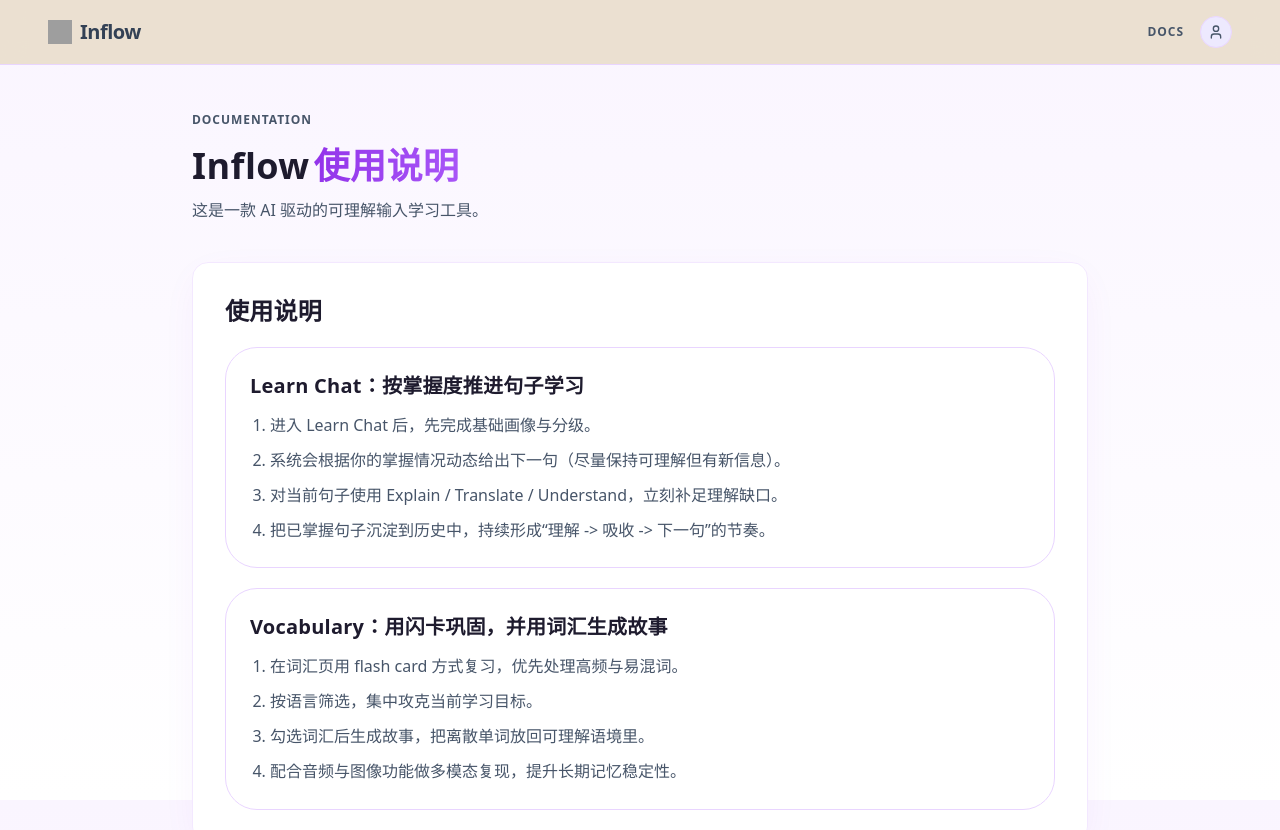
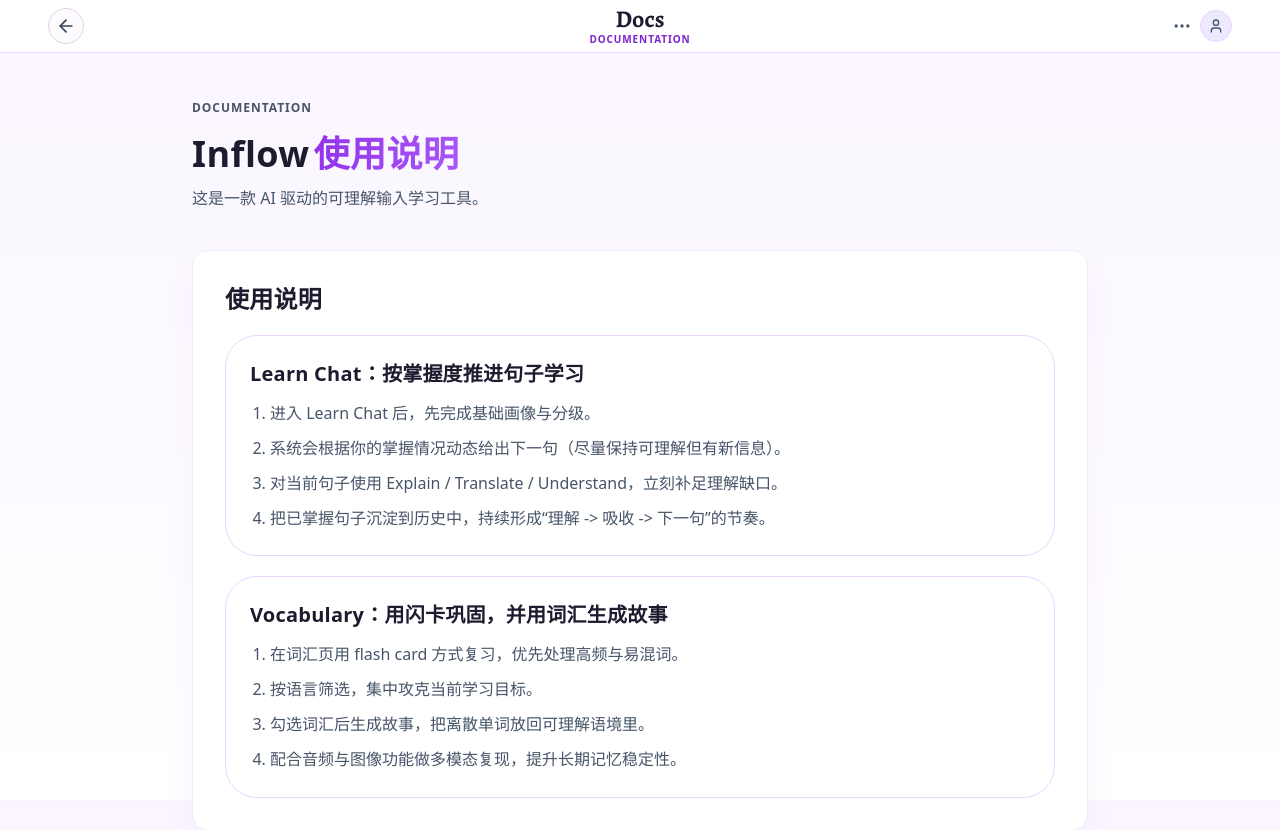
Before and after one commit to LiuZhaoyan/inflow, a Next.js app: page /doc in a window 1280 px wide. Shown: the top 830 px of the page. Built offline with nearby package versions, Linux system fonts and the light colour scheme; no server answers; grey boxes are pictures that could not be loaded.

Commit message:
refactor: slim down header and remove dead code

```diff
--- a/src/app/admin/layout.tsx
+++ b/src/app/admin/layout.tsx
@@ -71,7 +71,7 @@
   return (
     <div className="min-h-screen bg-[var(--paper-0)]">
       {/* 顶部 Header */}
-      <Header />
+      <Header variant="learn" learnTitle="Admin" learnSubtitle="MANAGEMENT" />
 
       <div className="flex mt-16">
         {/* 侧栏导航 */}
--- a/src/app/doc/page.tsx
+++ b/src/app/doc/page.tsx
@@ -32,7 +32,7 @@
 export default function DocsPage() {
   return (
     <div className="page-surface page-surface-reading text-[var(--foreground)] selection:bg-[#f1d6bd] selection:text-[#2d231c]">
-      <Header rightText="Docs" />
+      <Header variant="learn" learnTitle="Docs" learnSubtitle="DOCUMENTATION" />
 
       <main className="w-full px-6 lg:px-12 pb-20">
         <div className="mx-auto max-w-4xl reveal-up">
--- a/src/app/vocabulary/page.tsx
+++ b/src/app/vocabulary/page.tsx
@@ -59,10 +59,10 @@
     : words.filter(w => w.language === selectedLanguage);
 
   return (
-    <div className="min-h-screen bg-[var(--paper-0)] text-[var(--foreground)] selection:bg-[#ede9fe] selection:text-[#4c1d95]">
+    <div className="min-h-screen bg-[var(--learn-canvas)] text-[var(--foreground)] selection:bg-[#ede9fe] selection:text-[#4c1d95]">
       <Header variant="learn" learnTitle="Vocabulary" learnSubtitle="STUDY COLLECTION" />
 
-      <div className="sticky top-[52px] z-40 h-[72px] bg-[var(--paper-0)]">
+      <div className="sticky top-[52px] z-40 h-[72px] bg-[var(--learn-canvas)]">
         <div className="grid h-full grid-cols-[1fr_auto_1fr] items-start">
           <div />
           <LanguageFilterRail
--- a/src/components/Header.tsx
+++ b/src/components/Header.tsx
@@ -7,27 +7,16 @@
 import ProfileAvatarLink from '@/components/auth/ProfileAvatarLink';
 
 export type HeaderProps = {
-  homeLink?: boolean;
-  rightText?: string;
   showProfile?: boolean;
-  variant?: 'default' | 'learn';
   learnTitle?: string;
   learnSubtitle?: string;
 };
 
-export default function Header({ homeLink = true, rightText = "Beta v0.1", showProfile = true, variant = 'default', learnTitle = 'Profile', learnSubtitle = 'LEARNING RECORD' }: HeaderProps) {
+export default function Header({ showProfile = true, learnTitle = 'Profile', learnSubtitle = 'LEARNING RECORD' }: HeaderProps) {
   const { data: session } = useSession();
 
-  const logo = (
-    <div className="flex items-center gap-2 font-bold text-xl tracking-tight text-[var(--ink-1)]">
-      <img src="/icon.svg" alt="Inflow" className="h-6 w-6" />
-      Inflow
-    </div>
-  );
-
   return (
-    <header className={`sticky top-0 z-50 w-full border-b border-[var(--line-0)] backdrop-blur-md ${variant === 'learn' ? 'bg-white' : 'bg-[rgba(233,222,205,0.9)]'}`}>
-      {variant === 'learn' ? (
+    <header className="sticky top-0 z-50 w-full border-b border-[var(--line-0)] bg-white backdrop-blur-md">
       <div className="mx-auto grid h-[52px] w-full min-w-0 grid-cols-[1fr_auto_1fr] items-center px-4 sm:px-6 lg:px-12">
         <Link href="/" className="flex h-9 w-9 items-center justify-center rounded-full border border-[var(--learn-line)] bg-[rgba(251,247,251,0.54)] text-[var(--ink-1)] transition-colors hover:text-[var(--accent-1)]" title="Back to home">
           <ArrowLeft size={20} />
@@ -43,30 +32,6 @@
           )}
         </div>
       </div>
-      ) : (
-      <div className="mx-auto w-full px-6 lg:px-12 flex items-center justify-between py-4">
-        {homeLink ? (
-          <Link
-            href="/"
-            className="flex items-center gap-2 font-bold text-xl tracking-tight text-[var(--ink-1)] hover:text-[var(--accent-1)] transition-colors"
-          >
-            {logo}
-          </Link>
-        ) : (
-          logo
-        )}
-        <nav className="flex items-center gap-4 text-sm text-[var(--ink-2)] font-medium">
-          <span className="paper-chip">{rightText}</span>
-          {showProfile && (
-            session?.user ? (
-              <UserMenu name={session.user.name} email={session.user.email} />
-            ) : (
-              <ProfileAvatarLink />
-            )
-          )}
-        </nav>
-      </div>
-      )}
     </header>
   );
 }
--- a/src/components/profile/ProfileLoadingState.tsx
+++ b/src/components/profile/ProfileLoadingState.tsx
@@ -4,7 +4,7 @@
 export default function ProfileLoadingState() {
   return (
     <div className="page-surface page-surface-operation text-[var(--foreground)] font-sans">
-      <Header showProfile={false} />
+      <Header variant="learn" learnTitle="Profile" learnSubtitle="LEARNING RECORD" showProfile={false} />
       <main className="flex items-center justify-center pt-40">
         <div className="paper-card-soft flex items-center gap-3 px-5 py-4">
           <Loader2 className="animate-spin text-[var(--accent-1)]" size={22} />
```
Lines whose indentation alone changed are shown as unchanged.
